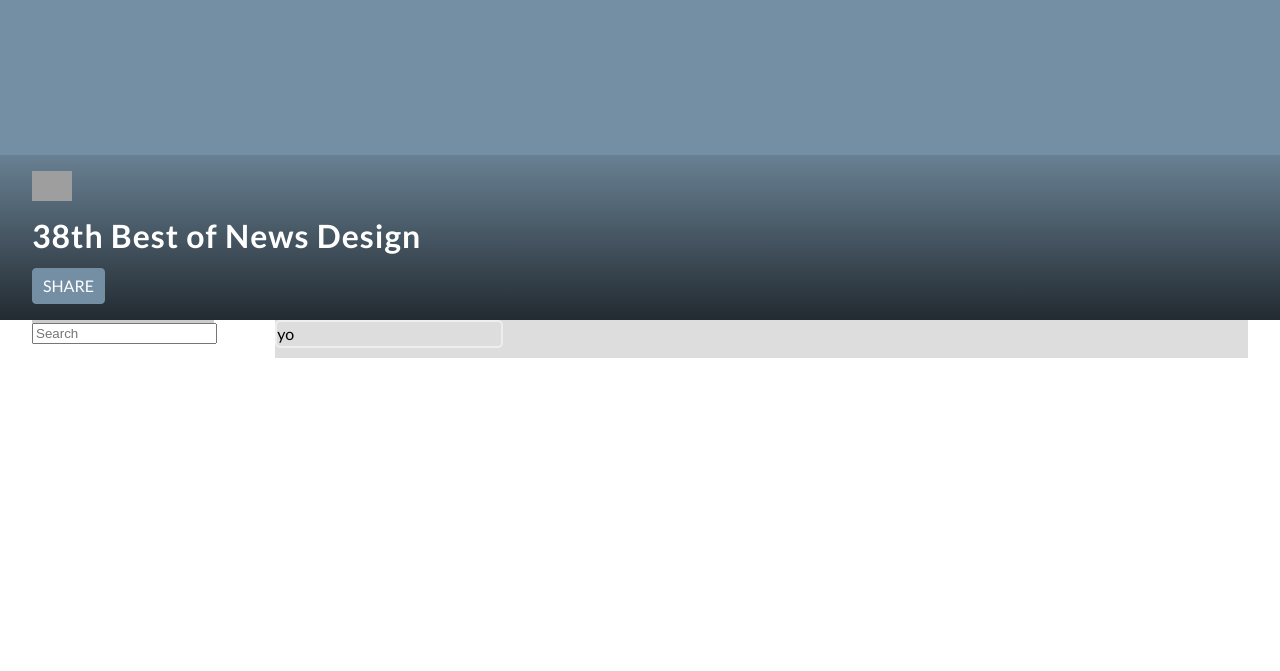
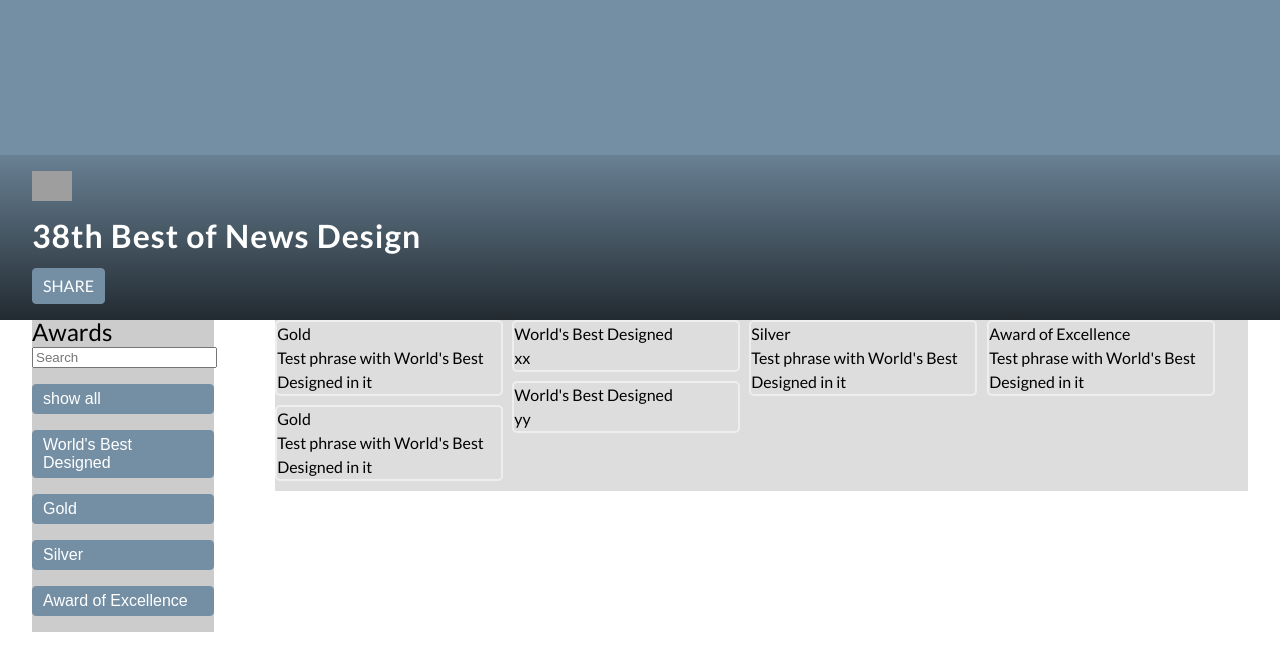
Before and after one commit to JamesBenedict/snd_app, a Flask app: template templates/index.html in a window 1280 px wide. Shown: the top 671 px of the page. Run offline with Flask 2, Linux system fonts and the light colour scheme; the template is opened without the code that fills it, so the values that code supplies are empty; grey boxes are pictures that could not be loaded.

Commit message:
Add files via upload

```diff
--- a/templates/index.html
+++ b/templates/index.html
@@ -2,11 +2,7 @@
 <html lang="en">
     <head>
         <link href="{{ url_for('static', filename='css/reset.css') }}" rel='stylesheet' type='text/css' />
-
         <link href="{{ url_for('static', filename='css/style.css') }}" rel='stylesheet' type='text/css' />
-
-
-
         <link href="https://fonts.googleapis.com/css?family=Lato:400,700" rel="stylesheet">
     </head>
 
@@ -15,9 +11,7 @@
 
             <div class="nav-wrapper">
                 <a href="http://www.snd.org"><img src="{{ url_for('static', filename='img/snd_logo.png') }}"></a>
-
                 <h1>38th Best of News Design</h1>
-
                 <button>
                     <p>SHARE</p>
                 </button>
@@ -26,41 +20,58 @@
 
         </nav>
         <article>
-
             <div class="sorter" >
+                <h2>Awards</h2>
                 <p><input type="text" id="quicksearch" placeholder="Search" /></p>
 
-                <!-- <div id="filters" class="button-group">
-                    <h2>Filter by category</h2>
-
-                    <button class="button" data-filter="*">All</button>
-                    <button class="button" data-filter=".test">test</button>
+                <div id="filters" class="button-group">
+                  <button class="button is-checked" data-filter="*">show all</button>
+                  <button class="button" data-filter=".WBD">World's Best Designed</button>
+                  <button class="button" data-filter=".G">Gold</button>
+                  <button class="button" data-filter=".S">Silver</button>
+                  <button class="button" data-filter=".AE">Award of Excellence</button>
                 </div>
- -->
-               <!--  <div class="button-group filters-button-group">
-                    <h2>Filter by publication</h2>
-
-                    <button class="button" data-filter="*">Show All</button>
-
-                    <button class="button" data-filter="Times">New York Times</button>
-
-                    <button class="button" data-filter="Parool">Het Parool</button>
-
-
-                   <h2>Filter by category</h2>
-                    <button class="button">World's Best Designed</button>
-
-                </div> -->
             <!-- end of sorter -->
             </div>
 
+            <!-- container for isotope -->
+            <div class="grid">
+                <!-- class grid-item is for isotope -->
+                <!-- Buttons use the classes WBD, G, S, AE to filter -->
+                <div class="grid-item G">
+                    <p class="award_search">Gold
+                    </p>
+                    <p>Test phrase with World's Best Designed in it</p>
+                </div>
 
-            <div class="grid">
-                <div class="grid-item test">
-                    <p>yo</p>
+                <div class="grid-item WBD">
+                    <p class="award_search">World's Best Designed</p>
+                    <p>xx</p>
                 </div>
-                {% for obj in object_list %}
-                <div class="grid-item">
+
+                <div class="grid-item S">
+                    <p class="award_search">Silver</p>
+                    <p>Test phrase with World's Best Designed in it</p>
+                </div>
+
+                <div class="grid-item AE">
+                    <p class="award_search">Award of Excellence</p>
+                    <p>Test phrase with World's Best Designed in it</p>
+                </div>
+
+                <div class="grid-item WBD">
+                    <p class="award_search">World's Best Designed</p>
+                    <p>yy</p>
+                </div>
+
+                <div class="grid-item G">
+                    <p class="award_search">Gold</p>
+                    <p>Test phrase with World's Best Designed in it</p>
+                </div>
+
+                <!-- Below is used for the actual app -->
+                <!-- {% for obj in object_list %}
+                <div class="grid-item {{ obj.award_single_word }}">
 
                    <a href="{{ obj.ref }}/"><img src="static/img/entries_lowResolution/{{ obj.ref }}.jpg" onerror="this.style.display='none'"/></a>
 
@@ -91,23 +102,17 @@
                     </div>
                 </div>
                 {% endfor %}
-            </div>
+            </div> -->
 
+            <button id="button-top-scroll">Scroll to top</button>
+        </article>
 
-        <button id="button-top-scroll">Scroll to top</button>
-        </article>
         <script type="text/javascript" src="{{ url_for('static', filename='js/jquery-3.2.1.min.js') }}"></script>
 
-     <!--    <script type="text/javascript" src="{{ url_for('static', filename='js/Underscore.js') }}"></script>
-         -->
         <script type="text/javascript" src="{{ url_for('static', filename='js/isotope.pkgd.min.js') }}"></script>
 
         <script type="text/javascript" src="{{ url_for('static', filename='js/packery-mode.pkgd.min.js') }}"></script>
 
-   <!--       <script type="text/javascript" src="{{ url_for('static', filename='js/jquery.unveil.js') }}"></script> -->
-
         <script type="text/javascript" src="{{ url_for('static', filename='js/app.js') }}"></script>
-
-
     </body>
 </html>
```
